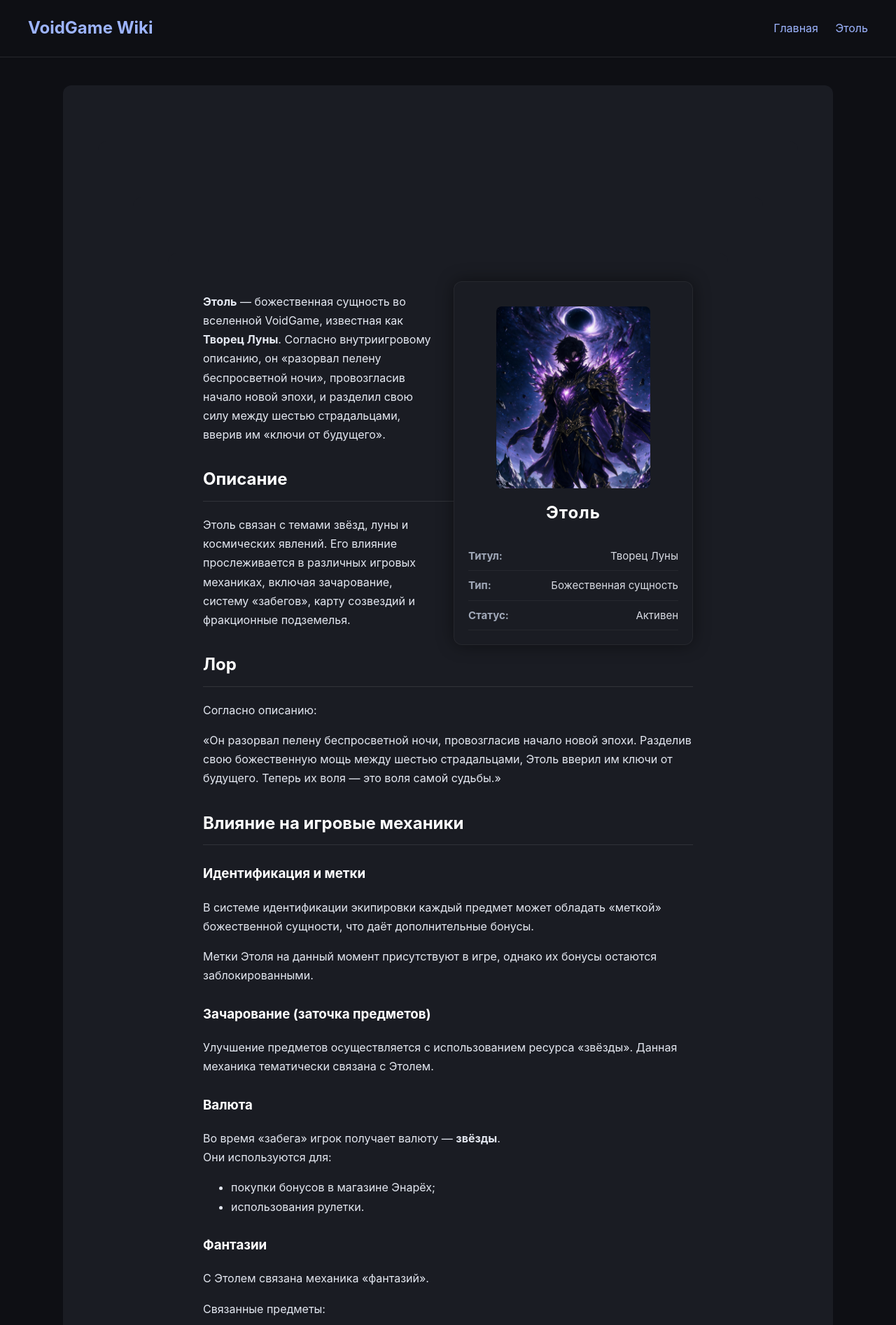
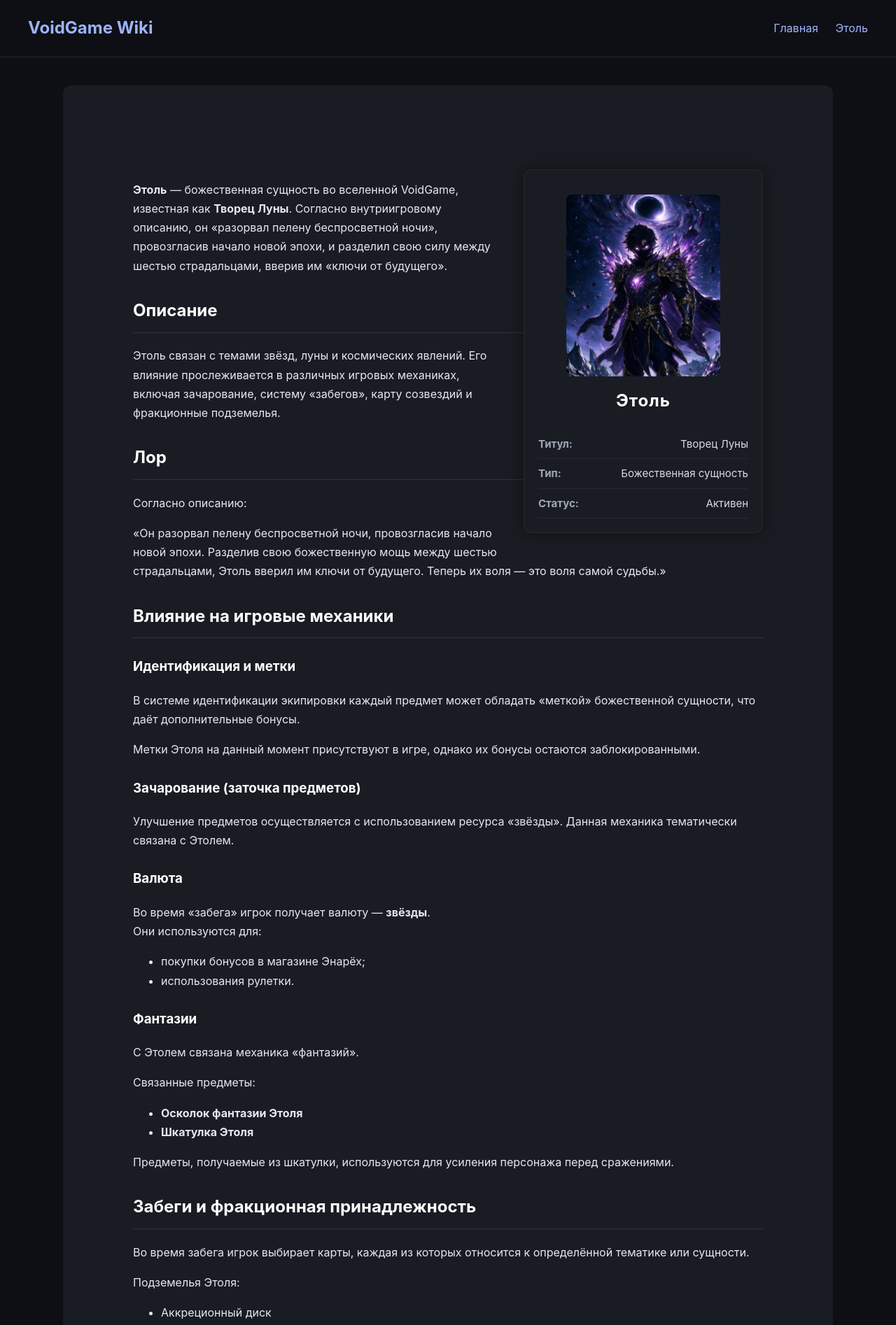
Before and after one commit to tveiv/tveiv.github.io, a Jekyll site: the page built from etol.md, in a window 1280 px wide. Shown: the top 1894 px of the page at 70% size. Built offline with Jekyll 4.4.1, drawn with Linux system fonts in a browser that asks for light colours.

```diff
--- a/etol.md
+++ b/etol.md
@@ -3,9 +3,9 @@ layout: default
 title: "Этоль, Творец Луны"
 permalink: /etol/
 ---
+
 <div class="void-article" markdown="1">
-<div class="void-article" markdown="1">
-<div class="void-article" markdown="1">
+
 {% include infobox_entity.html
   name="Этоль"
   title="Творец Луны"
@@ -95,7 +95,7 @@ permalink: /etol/
 
 * В альфа-версии режима подземелье Этоля называлось "Системой Этоля". Также во время прохождения встречались некие "Убийцы Гаханы". Имя "Гахана" не встречается в игре, однако, возможно, относится каким-то образом к шести мученикам.
 
----
+</div>
 
 <div class="entity-nav">
   <span class="entity-nav-label">Разделы:</span>
```
Also changed, not shown: .obsidian/workspace.json.
